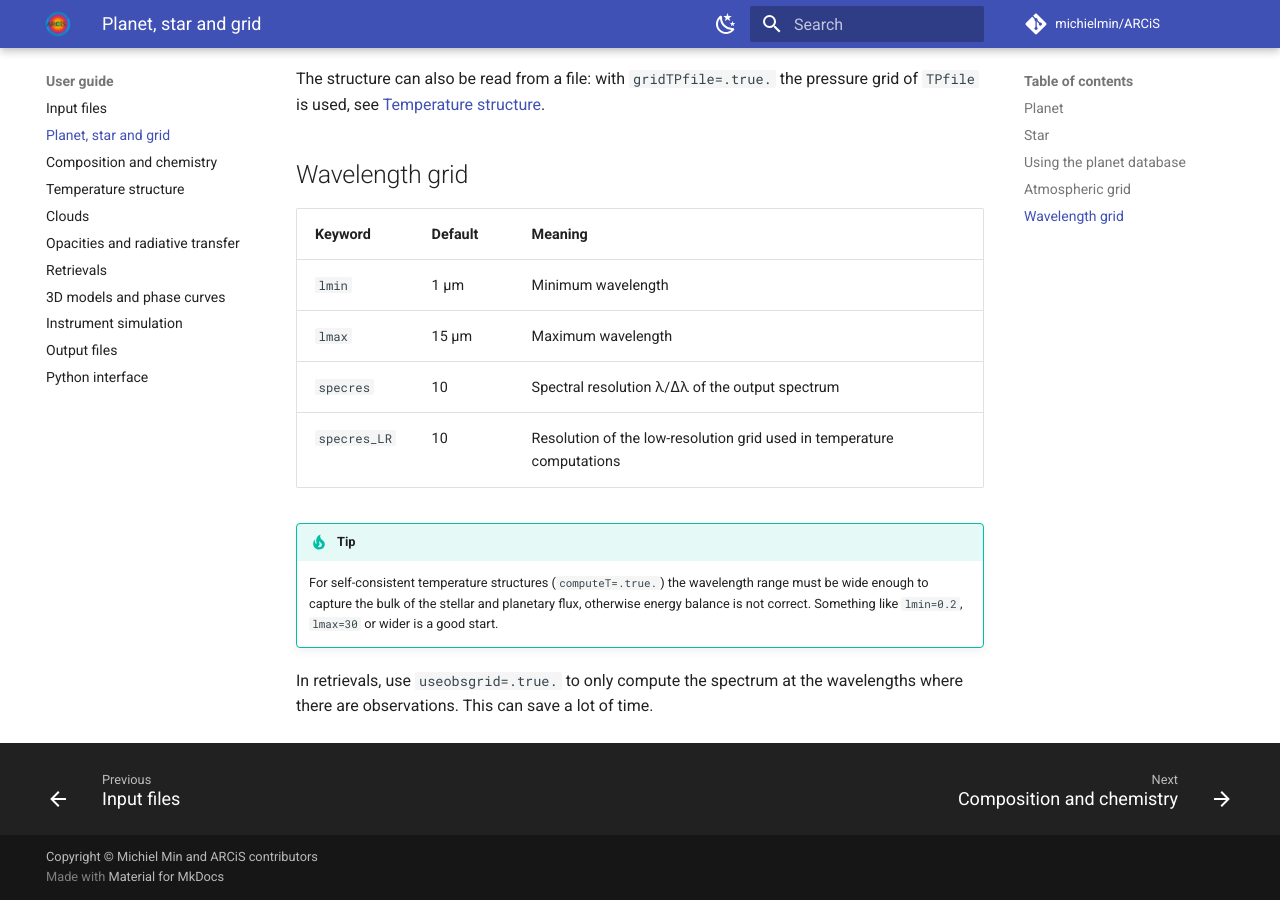
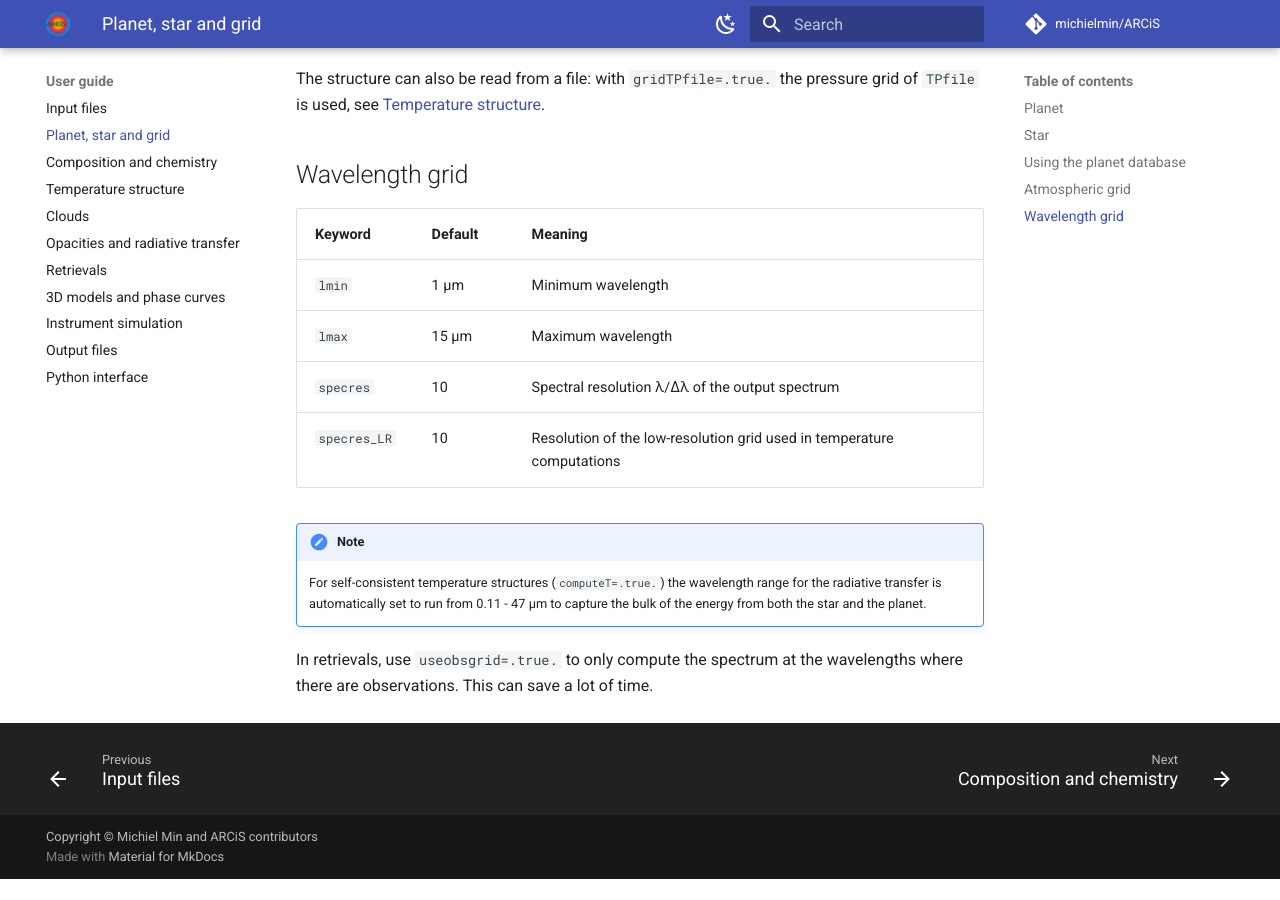
Before and after one commit to michielmin/ARCiS-doc, an MkDocs documentation site: the page built from docs/user-guide/planet-and-grid.md, in a window 1280 px wide and 900 px high, scrolled down 2253 px. Built offline with MkDocs 1.6.1 and Material for MkDocs 9.7.7, drawn with Linux system fonts in a browser that asks for light colours; comment, search, counter and statistics services are not loaded; after the commit the page ends 3132 px from its top, so only the background shows below that.

Commit message:
grid setup for RT

```diff
--- a/docs/user-guide/planet-and-grid.md
+++ b/docs/user-guide/planet-and-grid.md
@@ -78,11 +78,10 @@ The structure can also be read from a file: with `gridTPfile=.true.` the pressur
 | `specres` | 10 | Spectral resolution λ/Δλ of the output spectrum |
 | `specres_LR` | 10 | Resolution of the low-resolution grid used in temperature computations |
 
-!!! tip
+!!! note
     For self-consistent temperature structures (`computeT=.true.`) the wavelength range
-    must be wide enough to capture the bulk of the stellar and planetary flux, otherwise
-    energy balance is not correct. Something like `lmin=0.2`, `lmax=30` or wider is a
-    good start.
+    for the radiative transfer is automatically set to run from 0.11 - 47 µm to capture the bulk
+    of the energy from both the star and the planet.
 
 In retrievals, use `useobsgrid=.true.` to only compute the spectrum at the wavelengths
 where there are observations. This can save a lot of time.
```
Also changed, not shown: site/search/search_index.json, site/user-guide/planet-and-grid/index.html.
